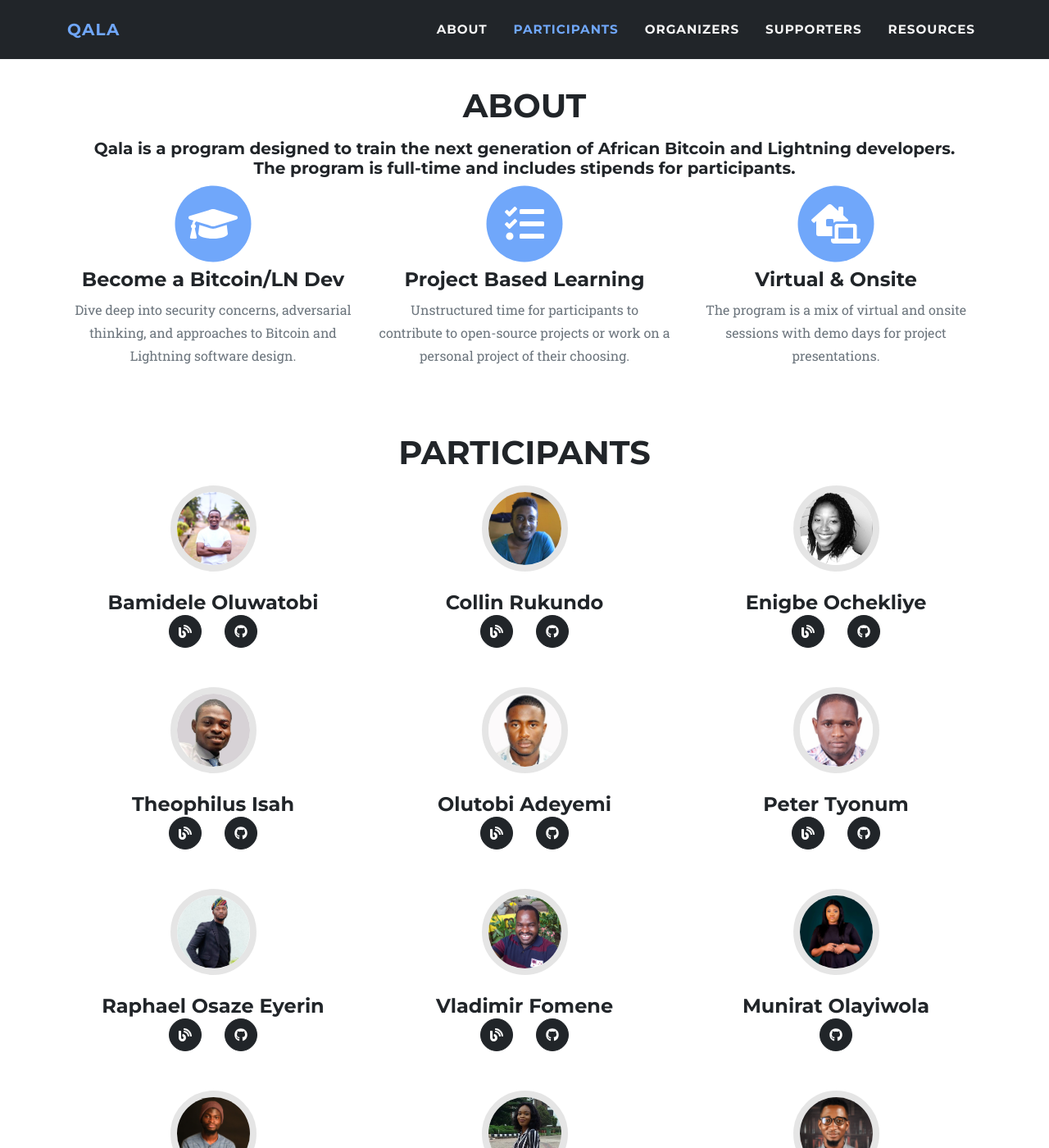
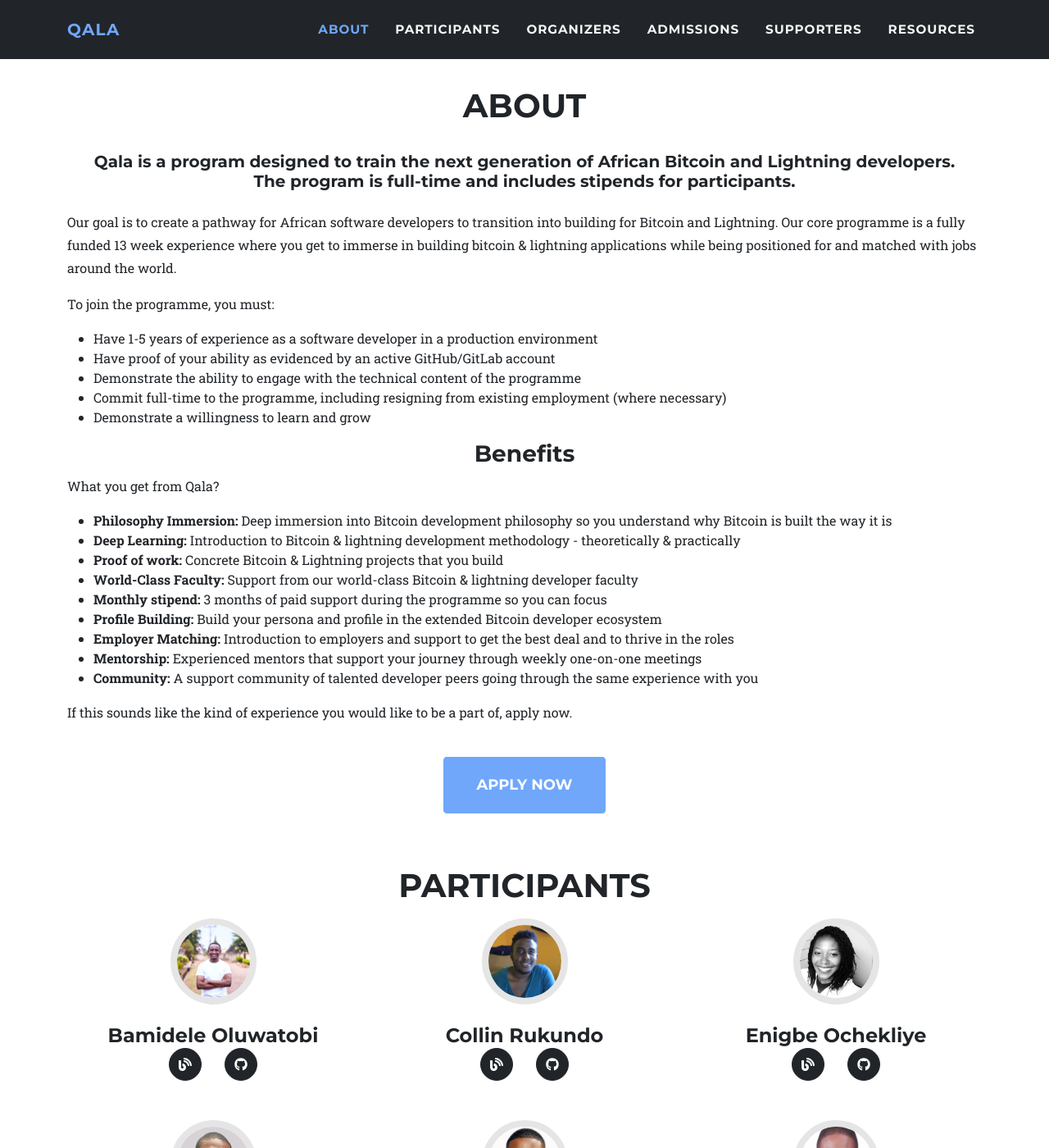
Before and after one commit to Qala-Dev/qala-website, a Jekyll site: the page built from index.html, in a window 1280 px wide and 1400 px high, scrolled down 658 px. Shown: the whole window at 82% size. Built offline with Jekyll 4.4.1, drawn with Linux system fonts in a browser that asks for light colours; comment, search, counter and statistics services are not loaded; some of the changed text lies outside the part shown.

Commit message:
add application and selection process text (#15)
* add application and selection process text

* edits to application text nits

```diff
--- a/_layouts/default.html
+++ b/_layouts/default.html
@@ -38,6 +38,7 @@
                         <li class="nav-item"><a class="nav-link" href="#about">About</a></li>
                         <li class="nav-item"><a class="nav-link" href="#participants">Participants</a></li>
                         <li class="nav-item"><a class="nav-link" href="#organizers">Organizers</a></li>
+                        <li class="nav-item"><a class="nav-link" href="#admissions">Admissions</a></li>
                         <li class="nav-item"><a class="nav-link" href="#supporters">Supporters</a></li>
                         <li class="nav-item"><a class="nav-link" href="#resources">Resources</a></li>
                     </ul>
--- a/index.html
+++ b/index.html
@@ -18,36 +18,54 @@ layout: default
 <section class="page-section" id="about">
    <div class="container">
       <div class="text-center">
-         <h2 class="section-heading text-uppercase text-center">About</h2>
-         <h5>Qala is a program designed to train the next generation of African Bitcoin and Lightning developers.</br>The program is full-time and includes stipends for participants.</h7>
+         <h2 class="section-heading text-uppercase text-center pb-3">About</h2>
+         <h5 class="pb-3">Qala is a program designed to train the next generation of African Bitcoin and Lightning developers.</br>The program is full-time and includes stipends for participants.</h7>
       </div>
-      <div class="row text-center">
-         <div class="col-md-4">
-            <span class="fa-stack fa-3x">
-            <i class="fas fa-circle fa-stack-2x text-primary"></i>
-            <i class="fas fa-graduation-cap fa-stack-1x fa-inverse"></i>
-            </span>
-            <h4 class="service-heading">Become a Bitcoin/LN Dev</h4>
-            <p class="text-muted">Dive deep into security concerns, adversarial thinking, and approaches to Bitcoin and Lightning software design.</p>
-         </div>
-         <div class="col-md-4">
-            <span class="fa-stack fa-3x">
-            <i class="fas fa-circle fa-stack-2x text-primary"></i>
-            <i class="fas fa-tasks fa-stack-1x fa-inverse"></i>
-            </span>
-            <h4 class="service-heading">Project Based Learning</h4>
-            <p class="text-muted">Unstructured time for participants to contribute to open-source projects or work on a personal project of their choosing.</p>
-         </div>
-         <div class="col-md-4">
-            <span class="fa-stack fa-3x">
-            <i class="fas fa-circle fa-stack-2x text-primary"></i>
-            <i class="fas fa-laptop-house fa-stack-1x fa-inverse"></i>
-            </span>
-            <h4 class="service-heading">Virtual & Onsite</h4>
-            <p class="text-muted">The program is a mix of virtual and onsite sessions with demo days for project presentations.</p>
-         </div>
+      <p>
+        Our goal is to create a pathway for African software developers to transition into building for Bitcoin and Lightning. Our core programme is a fully funded 13 week experience where you get to immerse in building bitcoin & lightning applications while being positioned for and matched with jobs around the world.
+      </p>
+
+      <p>
+          To join the programme, you must:
+      </p>
+      <ul>
+        <li>Have 1-5 years of experience as a software developer in a production environment</li>
+        <li>Have proof of your ability as evidenced by an active GitHub/GitLab account</li>
+        <li>Demonstrate the ability to engage with the technical content of the programme</li>
+        <li>Commit full-time to the programme, including resigning from existing employment (where necessary)</li>
+        <li>Demonstrate a willingness to learn and grow</li>
+      </ul>
+
+      <h3 class="section-heading text-center">Benefits</h3>
+
+      <p>
+        What you get from Qala?
+      </p>
+
+      <ul>
+        <li><b>Philosophy Immersion:</b> Deep immersion into Bitcoin development philosophy so you understand why Bitcoin is built the way it is</li>
+        <li><b>Deep Learning:</b> Introduction to Bitcoin & lightning development methodology - theoretically & practically</li>
+        <li><b>Proof of work:</b> Concrete Bitcoin & Lightning projects that you build</li>
+        <li><b>World-Class Faculty:</b> Support from our world-class Bitcoin & lightning developer faculty</li>
+        <li><b>Monthly stipend:</b> 3 months of paid support during the programme so you can focus</li>
+        <li><b>Profile Building:</b> Build your persona and profile in the extended Bitcoin developer ecosystem
+        </li>
+        <li><b>Employer Matching:</b> Introduction to employers and support to get the best deal and to thrive in the roles</li>
+        <li><b>Mentorship:</b> Experienced mentors that support your journey through weekly one-on-one meetings</li>
+        <li><b>Community:</b> A support community of talented developer peers going through the same experience with you
+        </li>
+      </ul>
+
+      <p>
+        If this sounds like the kind of experience you would like to be a part of, apply now.
+      </p>
+
+      </br>
+      <div class="col-lg-12 text-center">
+            <a class="btn btn-primary btn-xl text-uppercase js-scroll-trigger center-block" href="https://forms.gle/1YdUAg8ZQ1YoFJjD7">Apply Now</a>
       </div>
-   </div>
+    </div>
+  </div>
 </section>
 <!-- Participants -->
 <section class="page-section" id="participants">
@@ -406,6 +424,32 @@ layout: default
       </div>
    </div>
 </section>
+
+<!-- Apply -->
+<section id="admissions">
+   <div class="container">
+      <div class="row">
+         <div class="col-lg-12">
+          <h2 class="section-heading text-center">Selection Process</h2>
+          <p>
+            The Qala selection process is an intense learning experience to start you off building a career in Bitcoin development, even if you are not quite ready to join the programme's next cohort.
+          </p>
+
+          <ul>
+            <li><b>Stage 1: Application Form</b> Objective - So we know more about you and your suitability for the programme</li>
+            <li><b>Stage 2: Code Challenge</b> Objective - So we know you have the basic technical foundation to thrive on the programme</li>
+            <li><b>Stage 3: Study Group (6 weeks Intro to Bitcoin Development sessions)</b> Objective - So we know you can grasp the concepts & how you interact in a group</li>
+            <li><b>Stage 4: Seminar</b> Objective - So we see how you handle more complex information & how you work in a group</li>
+            <li><b>Stage 5: Interviews</b> Objective - So we learn more about you one-on-one to confirm your fit for the programme</li>
+            <li><b>Stage 6: Selection & Prep</b> Objective - So you can clear your schedule to focus on Qala full time
+            </li>
+            </li>
+          </ul>
+        </div>
+      </div>
+   </div>
+</section>
+
 <!-- Resources -->
 <section id="resources">
    <div class="container">
```
